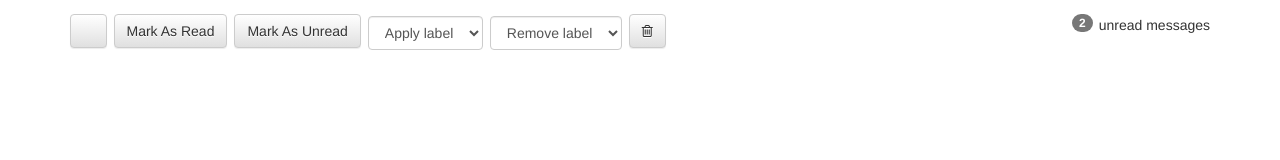
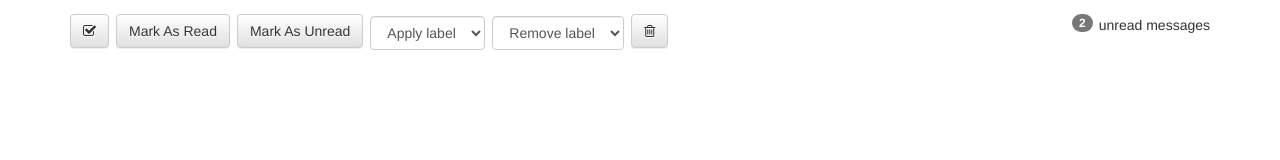
Before and after one commit to jculver1/react-inbox, a React (Create React App) app: page / in a window 1280 px wide. Shown: the top 160 px of the page. Built offline with nearby package versions, Linux system fonts and the light colour scheme; no server answers.

Commit message:
changed select all button in toolbar to reflect changes

```diff
--- a/src/App.js
+++ b/src/App.js
@@ -91,6 +91,17 @@ markAsUnreadButtonClicked = async () => {
    })
  }
 
+ changeButtonSelect = () => {
+   let className = ''
+  this.state.messages.map(message => {
+    if(this.state.messages.every(message => message.selected === false)){
+      className='fa fa-check-square-o'
+    }else if(this.state.messages.every(message => message.selected === true)){
+      className='fa fa-check-square-o'
+    } return className
+    })
+}
+
 starTheMessage = async (id) => {
   let updateStar = this.state.messages.map(message => {
     if (message.id === id){
@@ -107,7 +118,7 @@ starTheMessage = async (id) => {
   render() {
     return (
       <div className="container">
-        <Toolbar markAsReadButtonClicked={this.markAsReadButtonClicked} markAsUnreadButtonClicked={this.markAsUnreadButtonClicked} selectAll={this.selectAll}/>
+        <Toolbar markAsReadButtonClicked={this.markAsReadButtonClicked} markAsUnreadButtonClicked={this.markAsUnreadButtonClicked} selectAll={this.selectAll} messages={this.state.messages} changeButtonSelect={this.changeButtonSelect}/>
         <MessageList messages={this.state.messages} messageSelect={this.messageSelect} starTheMessage={this.starTheMessage}
         />
       </div>
--- a/src/components/Toolbar.js
+++ b/src/components/Toolbar.js
@@ -1,5 +1,6 @@
 import React from 'react';
 import '../App.css';
+
 
 const Toolbar =(props) => {
     return (
@@ -11,8 +12,9 @@ const Toolbar =(props) => {
           </p>
 
           <button className="btn btn-default" onClick={()=> props.selectAll()}>
-            <i className= 'fa-check-square-o'></i>
-            {/* {true ? "fa fa-check-square-o" : false ? "fa fa-square-o" : "fa fa-minus-square-o"} */}
+            <i className={props.messages.every(message => message.selected === true) ? 'fa fa-check-square-o'
+            : props.messages.every( message => message.selected === false) ? 'fa fa-minus-square-o'
+            : 'fa fa-square-o'}></i>
           </button>
 
           <button className="btn btn-default" onClick={()=> props.markAsReadButtonClicked()}>
```
